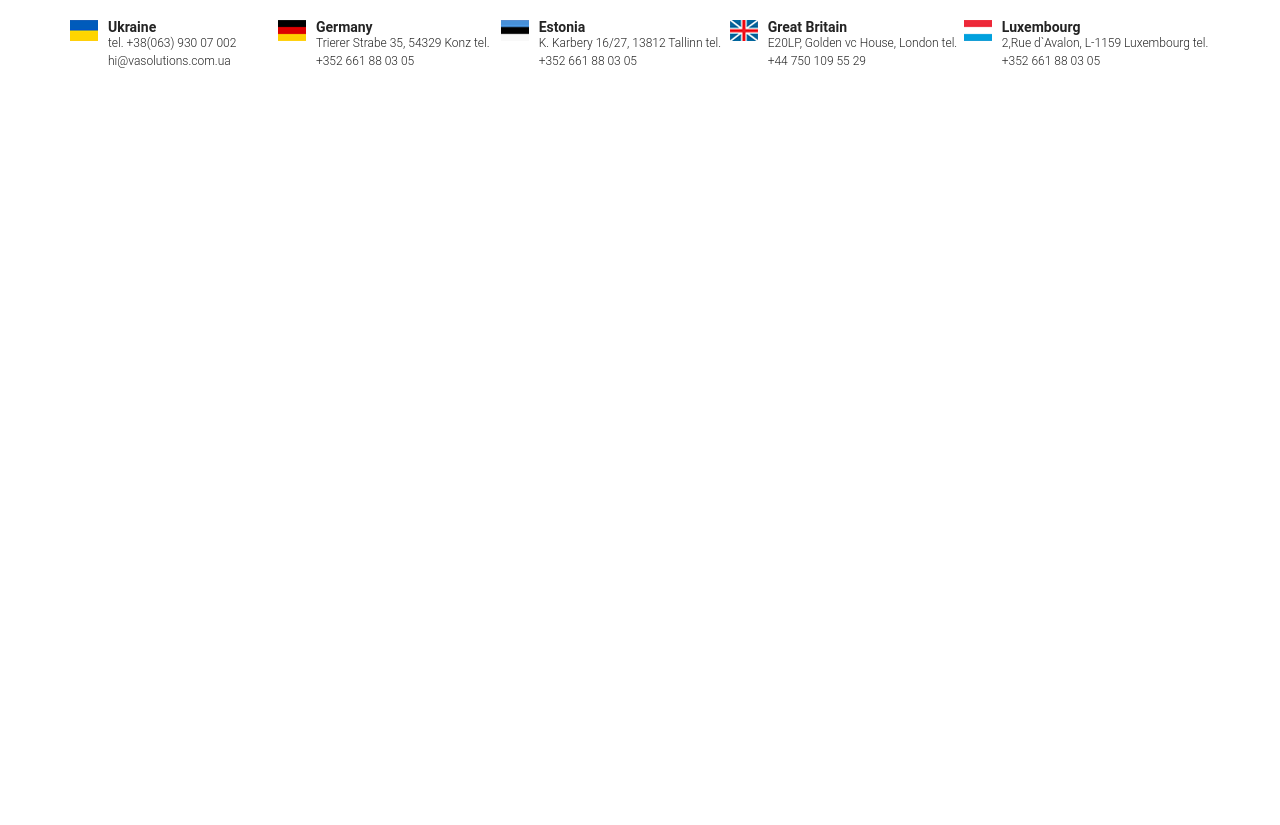
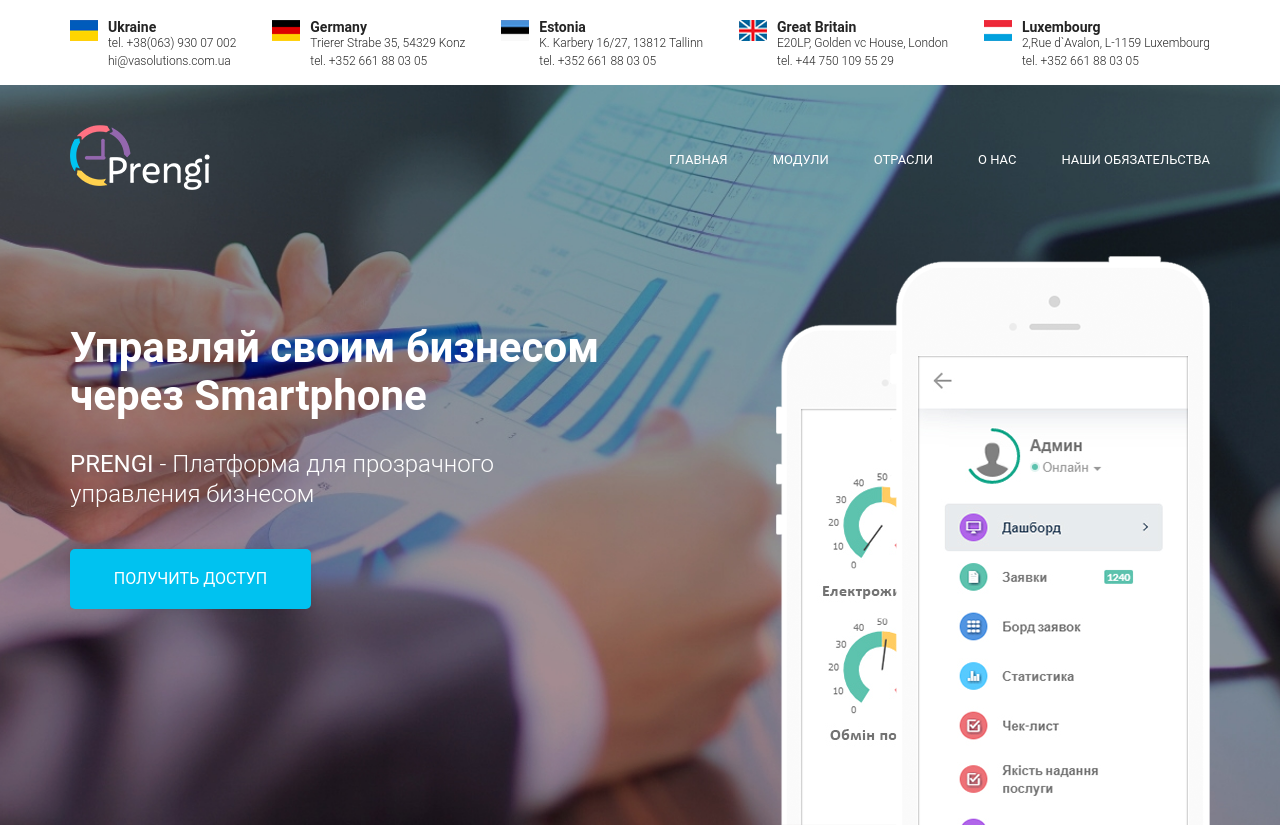
Before and after one commit to ZGennadiy/PrengiApp, a website: page src/index.html in a window 1280 px wide. Before the commit the page ends 800 px from the top, so only its background shows below. Drawn offline with nearby package versions, Linux system fonts and the light colour scheme; files that its build step writes are made by us from their sources.

Commit message:
first section for desctop done

```diff
--- a/src/index.html
+++ b/src/index.html
@@ -15,7 +15,7 @@
                     <img src="icons/flags/ukr.png" alt="Украина" class="header__flag">
                     <div class="header__contacts">
                         <div class="header__country">Ukraine</div>
-                        tel. <a href="tel:+3806393007002" class="header__phone">+38(063) 930 07 002</a>
+                        tel. <a href="tel:+3806393007002" class="header__phone">+38(063) 930 07 002</a><br>
                         <a href="mailto:hi@vasolutions.com.ua" class="header__email">hi@vasolutions.com.ua</a>
                     </div>
                 </div>
@@ -24,7 +24,7 @@
                     <img src="icons/flags/ger.png" alt="Германия" class="header__flag">
                     <div class="header__contacts">
                         <div class="header__country">Germany</div>
-                        Trierer Strabe 35, 54329 Konz
+                        Trierer Strabe 35, 54329 Konz<br>
                         tel. <a href="tel:+352661880305" class="header__phone">+352 661 88 03 05</a>
                     </div>
                 </div>
@@ -33,7 +33,7 @@
                     <img src="icons/flags/est.png" alt="Эстония" class="header__flag">
                     <div class="header__contacts">
                         <div class="header__country">Estonia</div>
-                        K. Karbery 16/27, 13812 Tallinn
+                        K. Karbery 16/27, 13812 Tallinn<br>
                         tel. <a href="tel:+352661880305" class="header__phone">+352 661 88 03 05</a>
                     </div>
                 </div>
@@ -42,7 +42,7 @@
                     <img src="icons/flags/gb.png" alt="Великобритания" class="header__flag">
                     <div class="header__contacts">
                         <div class="header__country">Great Britain</div>
-                        E20LP, Golden vc House, London
+                        E20LP, Golden vc House, London<br>
                         tel. <a href="tel:+447501095529" class="header__phone">+44 750 109 55 29</a>
                     </div>
                 </div>
@@ -51,7 +51,7 @@
                     <img src="icons/flags/lux.png" alt="Люксембург" class="header__flag">
                     <div class="header__contacts">
                         <div class="header__country">Luxembourg</div>
-                        2,Rue d`Avalon, L-1159 Luxembourg
+                        2,Rue d`Avalon, L-1159 Luxembourg<br>
                         tel. <a href="tel:+352661880305" class="header__phone">+352 661 88 03 05</a>
                     </div>
                 </div>
@@ -61,8 +61,29 @@
 
     <main class="main">
         <section class="first-screen">
-            <div class="container">
+            <div class="container container_height-section">
+                <div class="first-screen__wrapper">
+                    <a href="#"><img src="icons/logo.png" alt="Prengi logo" class="first-screen__logo"></a>
+                    <ul class="first-screen__menu">
+                        <li class="first-screen__menu-item">
+                            <a href="#" class="first-screen__menu-link">Главная</a></li>
+                        <li class="first-screen__menu-item">
+                            <a href="#" class="first-screen__menu-link">Модули</a></li>
+                        <li class="first-screen__menu-item">
+                            <a href="#" class="first-screen__menu-link">Отрасли</a></li>
+                        <li class="first-screen__menu-item">
+                            <a href="#" class="first-screen__menu-link">О нас</a></li>
+                        <li class="first-screen__menu-item">
+                            <a href="#" class="first-screen__menu-link">Наши обязательства</a></li>
+                    </ul>
+                </div>
 
+                <h1 class="first-screen__title">Управляй своим бизнесом<br>
+                    через Smartphone</h1>
+                <div class="first-screen__subtitle"><span class="first-screen__subtitle_normal-weight">PRENGI</span> - Платформа для прозрачного<br>управления бизнесом</div>
+                <button class="button">Получить доступ</button>
+
+                <img src="img/smartphone-main.png" alt="Демонстрация интерфейса на смартфоне" class="first-screen__demo">
 
             </div>
         </section>
--- a/src/sass/base/_mixins.scss
+++ b/src/sass/base/_mixins.scss
@@ -4,3 +4,13 @@
      right: auto;
     }
 }
+
+@mixin menu-reset-ul-stule {
+    margin-top: 0;
+    margin-bottom: 0;
+    padding-left: 0;
+    list-style: none;
+    display: flex;
+    justify-content: space-between;
+    align-items: center;
+}
--- a/src/sass/base/_variables.scss
+++ b/src/sass/base/_variables.scss
@@ -1,2 +1,3 @@
 $bg-base-color: #fff;
 $txt-dark-color: #242424;
+$txt-light-color: #fff;
--- /dev/null
+++ b/src/sass/blocks/_buttons.scss
@@ -0,0 +1,18 @@
+.button {
+    width: 241px;
+    height: 60px;
+    box-shadow: 0 0 7px rgba(0, 0, 0, 0.07);
+    background-color: #00c2f0;
+    border: none;
+    border-radius: 5px;
+    color: $txt-light-color;
+    font-size: 16px;
+    font-weight: 400;
+    line-height: 30px;
+    text-transform: uppercase;
+    cursor: pointer;
+        &:hover {
+            box-shadow: 0 0 7px rgb(0, 0, 0);
+            background-color: #00c0f0c5;
+        }
+}
--- /dev/null
+++ b/src/sass/blocks/_first-screen.scss
@@ -0,0 +1,63 @@
+.first-screen {
+    position: relative;
+    padding-top: 40px;
+    min-height: 700px;
+    background: url(../img/backgrounds/main-bg.jpg) center (center/cover) no-repeat;
+    color: $txt-light-color;
+
+    &__wrapper {
+        display: flex;
+        justify-content: space-between;
+    }
+
+    &__logo {
+        width: 140px;
+        height: auto;
+    }
+
+    &__menu {
+        @include menu-reset-ul-stule;
+        font-size: 13px;
+        font-weight: 400;
+        line-height: 26px;
+        text-transform: uppercase;
+    }
+
+    &__menu-item + &__menu-item {
+        margin-left: 45px;
+    }
+
+    &__menu-link {
+        color: $txt-light-color;
+        text-decoration: none;
+        &:hover {
+            color: $txt-light-color;
+            text-decoration: underline;
+        }
+    }
+
+    &__title {
+        margin-top: 130px;
+        font-size: 42px;
+        font-weight: 700;
+        line-height: 48px;
+    }
+
+    &__subtitle {
+        margin-top: 27px;
+        margin-bottom: 40px;
+        font-size: 24px;
+        font-weight: 300;
+        line-height: 30px;
+        &_normal-weight {
+            font-weight: 400;
+        }
+    }
+
+    &__demo {
+        margin-left: auto;
+        position: absolute;
+        bottom: 0;
+        right: 0;
+    }
+}
--- a/src/sass/style.scss
+++ b/src/sass/style.scss
@@ -5,11 +5,18 @@
 
 * {
     font-family: 'Roboto', sans-serif;
+    box-sizing: border-box;
 }
 
 .container {
     max-width: 1140px;
     margin: 0 auto;
+    position: relative;
+    &_height-section {
+        min-height: inherit;
+    }
 }
 
 @import 'blocks/header';
+@import 'blocks/first-screen';
+@import 'blocks/buttons';
```
Also changed, not shown: dist/css/style.min.css, dist/img/backgrounds/main-bg.jpg (added), dist/img/smartphone-main.png (added), dist/index.html, src/icons/questions/check.png (added), src/icons/questions/control.png, src/icons/questions/difficult.png, src/icons/questions/sheduale.png, src/img/backgrounds/main-bg.jpg (added), src/img/smartphone-main.jpg (deleted), src/img/smartphone-main.png (added), 2 other files.
